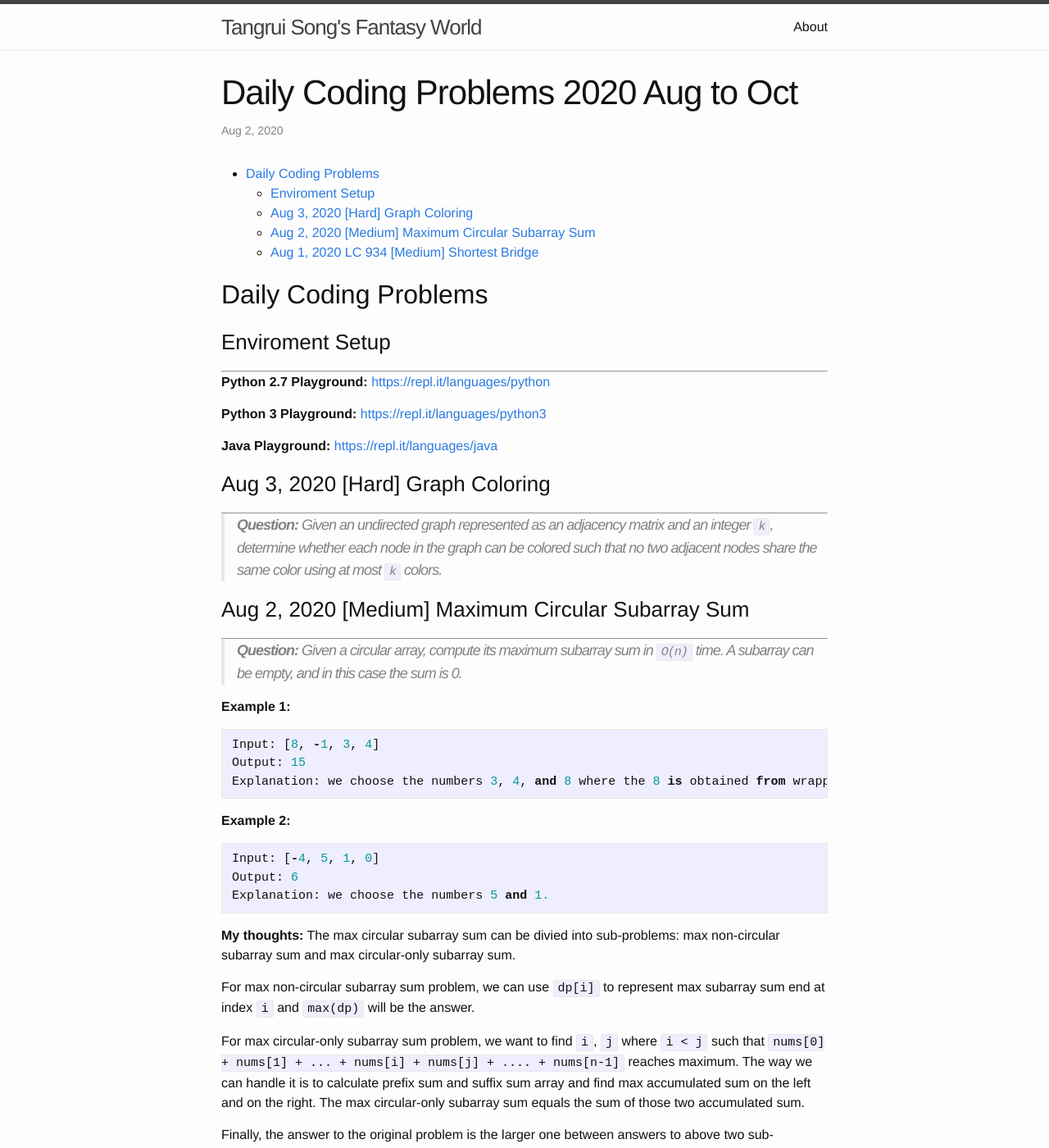
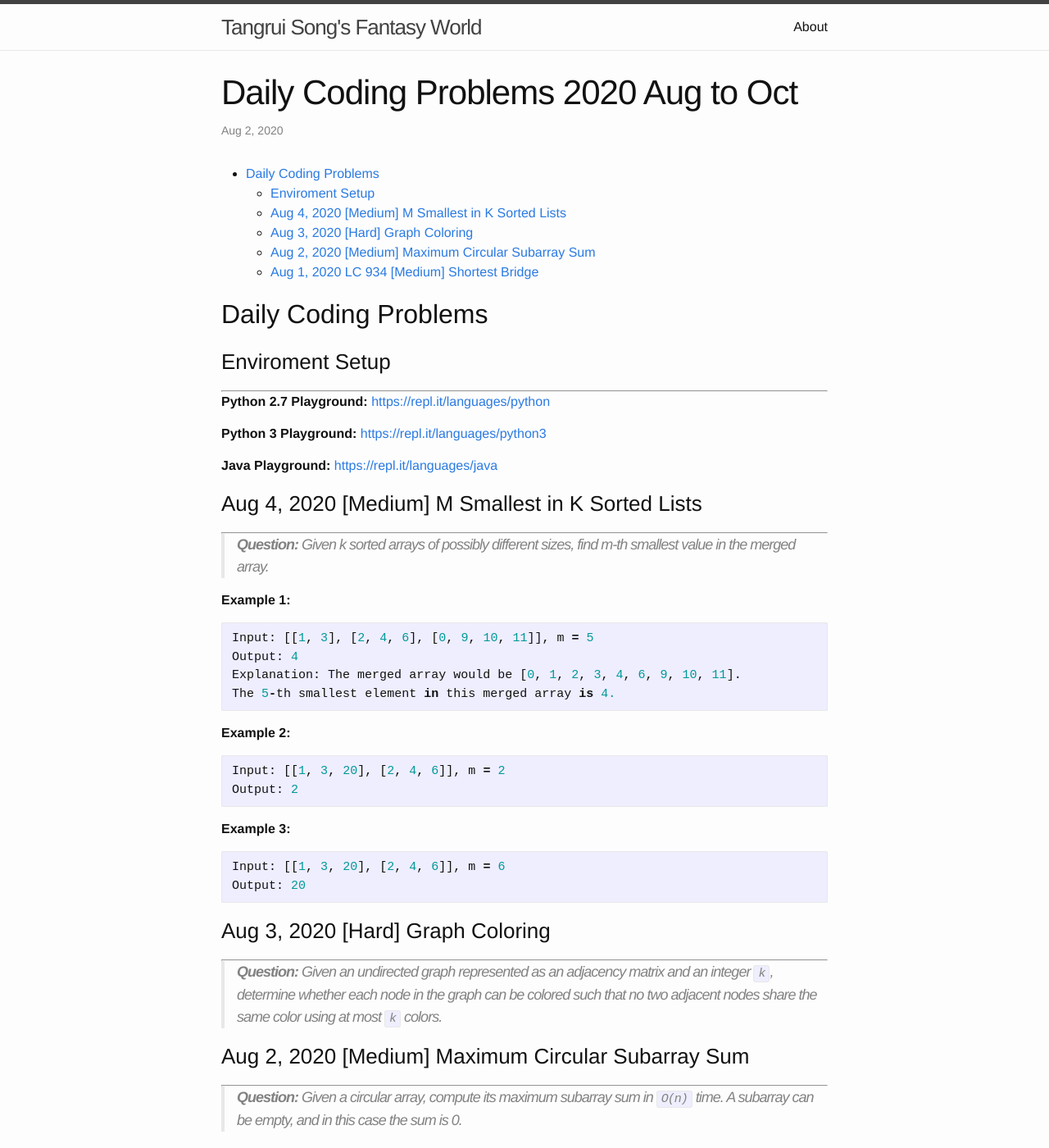
Before and after one commit to trsong/trsong.github.io, a Jekyll site: the page built from _posts/2020-08-01-DailyQuestionsAug.md, in a window 1280 px wide and 1400 px high. Shown: the whole window at 82% size. Built offline with Jekyll 4.4.1, drawn with Linux system fonts in a browser that asks for light colours.

Commit message:
Add Aug 4 Question

````diff
--- a/_posts/2020-08-01-DailyQuestionsAug.md
+++ b/_posts/2020-08-01-DailyQuestionsAug.md
@@ -18,6 +18,30 @@ categories: Python/Java
 
 **Java Playground:** [https://repl.it/languages/java](https://repl.it/languages/java)
 
+
+### Aug 4, 2020 \[Medium\] M Smallest in K Sorted Lists
+---
+> **Question:** Given k sorted arrays of possibly different sizes, find m-th smallest value in the merged array.
+
+**Example 1:**
+```py
+Input: [[1, 3], [2, 4, 6], [0, 9, 10, 11]], m = 5
+Output: 4
+Explanation: The merged array would be [0, 1, 2, 3, 4, 6, 9, 10, 11].
+The 5-th smallest element in this merged array is 4.
+```
+
+**Example 2:**
+```py
+Input: [[1, 3, 20], [2, 4, 6]], m = 2
+Output: 2
+```
+
+**Example 3:**
+```py
+Input: [[1, 3, 20], [2, 4, 6]], m = 6
+Output: 20
+```
 
 
 ### Aug 3, 2020 \[Hard\] Graph Coloring
````
